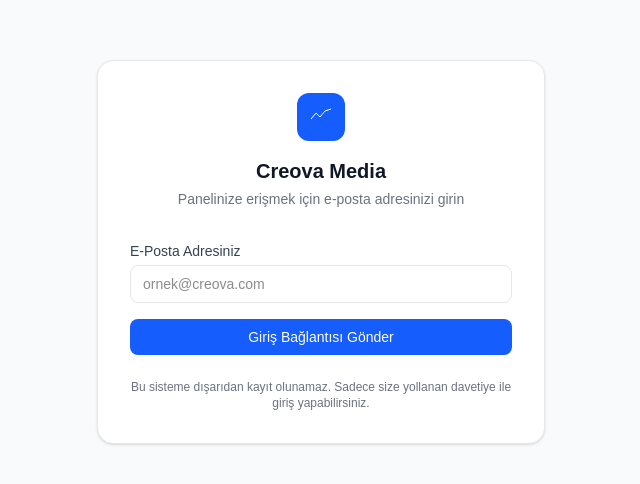
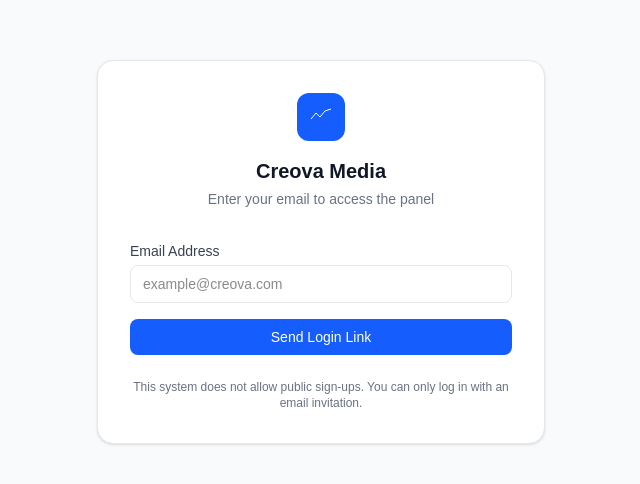
Before and after one commit to kilicacrv/creova-panel, a Next.js app: page /login in a window 1280 px wide. Shown: the part 148-632 px from the top of the page, without its empty margins (319-959 px from the left). Built offline with nearby package versions, Linux system fonts and the light colour scheme; no server answers.

Commit message:
style: translate login page to english

```diff
--- a/src/app/login/page.tsx
+++ b/src/app/login/page.tsx
@@ -18,7 +18,7 @@
     setError('')
     setSuccess(false)
 
-    // Sadece Magic Link / OTP gönderimi
+    // Send Magic Link / OTP
     const { error } = await supabase.auth.signInWithOtp({
       email,
       options: {
@@ -27,7 +27,7 @@
     })
 
     if (error) {
-      setError(error.message || 'Davet bağlantısı gönderilirken hata oluştu.')
+      setError(error.message || 'An error occurred while sending the login link.')
       setLoading(false)
       return
     }
@@ -48,37 +48,37 @@
             </svg>
           </div>
           <h1 className="text-xl font-semibold text-gray-900">Creova Media</h1>
-          <p className="text-sm text-gray-500 mt-1">Panelinize erişmek için e-posta adresinizi girin</p>
+          <p className="text-sm text-gray-500 mt-1">Enter your email to access the panel</p>
         </div>
 
-        {/* Form veya Başarı Mesajı */}
+        {/* Form or Success Message */}
         {success ? (
           <div className="text-center bg-green-50 border border-green-100 rounded-xl p-6">
             <div className="w-10 h-10 bg-green-100 rounded-full flex items-center justify-center mx-auto mb-3">
               <span className="text-xl">📧</span>
             </div>
-            <h3 className="text-sm font-medium text-green-800 mb-1">Giriş Bağlantısı Gönderildi</h3>
+            <h3 className="text-sm font-medium text-green-800 mb-1">Login Link Sent</h3>
             <p className="text-sm text-green-600">
-              <b>{email}</b> adresine güvenli bir giriş bağlantısı yolladık. Lütfen e-postanızı kontrol edin.
+              We have sent a secure login link to <b>{email}</b>. Please check your inbox.
             </p>
             <button
               onClick={() => setSuccess(false)}
               className="mt-6 text-sm text-blue-600 font-medium hover:text-blue-700"
             >
-              Farklı bir e-posta dene
+              Try a different email
             </button>
           </div>
         ) : (
           <form onSubmit={handleLogin} className="space-y-4">
             <div>
-              <label className="block text-sm font-medium text-gray-700 mb-1">E-Posta Adresiniz</label>
+              <label className="block text-sm font-medium text-gray-700 mb-1">Email Address</label>
               <input
                 type="email"
                 value={email}
                 onChange={e => setEmail(e.target.value)}
                 required
                 className="w-full px-3 py-2 border border-gray-200 rounded-lg text-sm focus:outline-none focus:ring-2 focus:ring-blue-500"
-                placeholder="ornek@creova.com"
+                placeholder="example@creova.com"
               />
             </div>
 
@@ -93,7 +93,7 @@
               disabled={loading}
               className="w-full bg-blue-600 text-white py-2 px-4 rounded-lg text-sm font-medium hover:bg-blue-700 disabled:opacity-50 transition-colors"
             >
-              {loading ? 'Bağlantı Gönderiliyor...' : 'Giriş Bağlantısı Gönder'}
+              {loading ? 'Sending Link...' : 'Send Login Link'}
             </button>
           </form>
         )}
@@ -101,7 +101,7 @@
         {/* Info */}
         {!success && (
           <p className="text-center text-xs text-gray-500 mt-6 mt-4">
-            Bu sisteme dışarıdan kayıt olunamaz. Sadece size yollanan davetiye ile giriş yapabilirsiniz.
+            This system does not allow public sign-ups. You can only log in with an email invitation.
           </p>
         )}
       </div>
```
